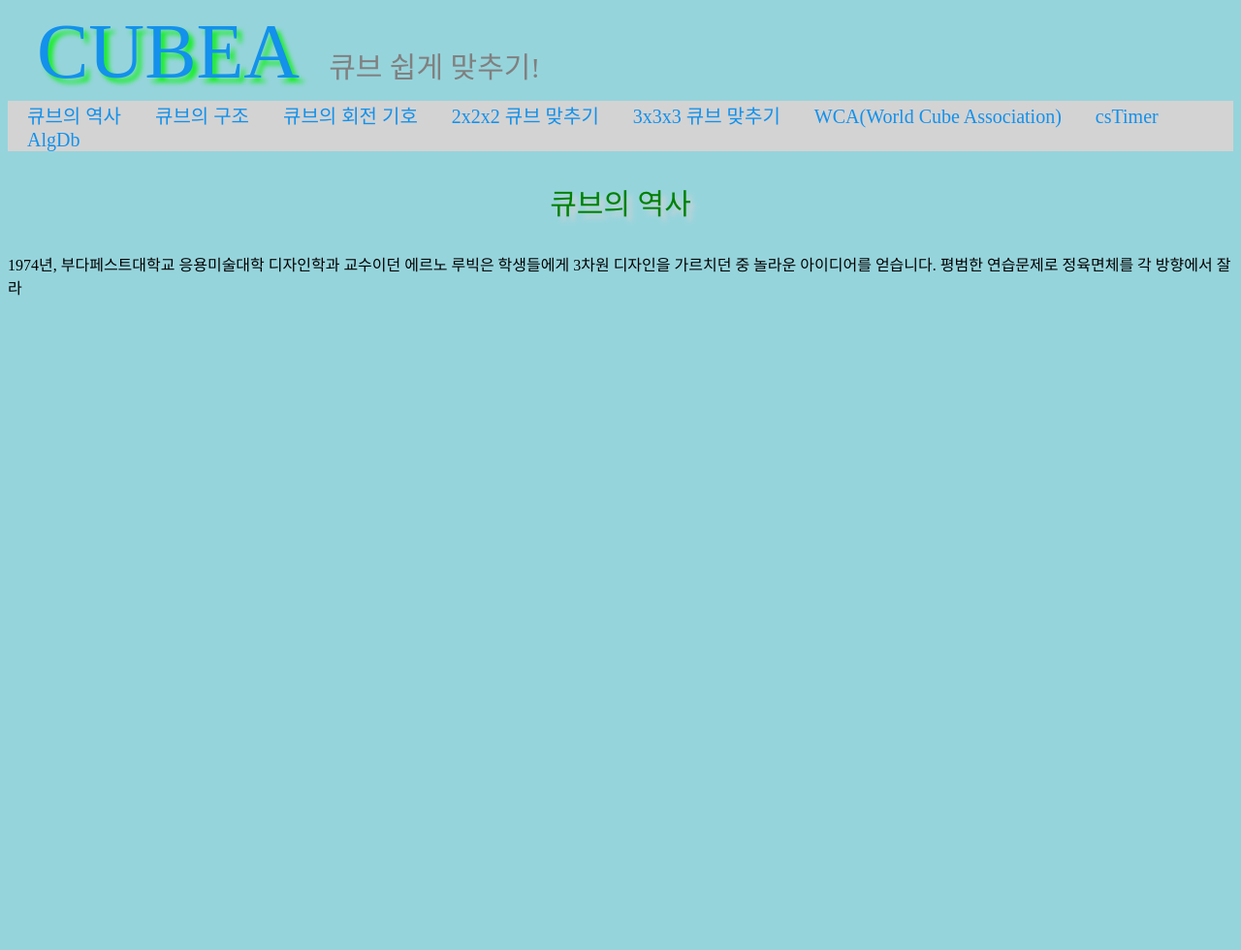
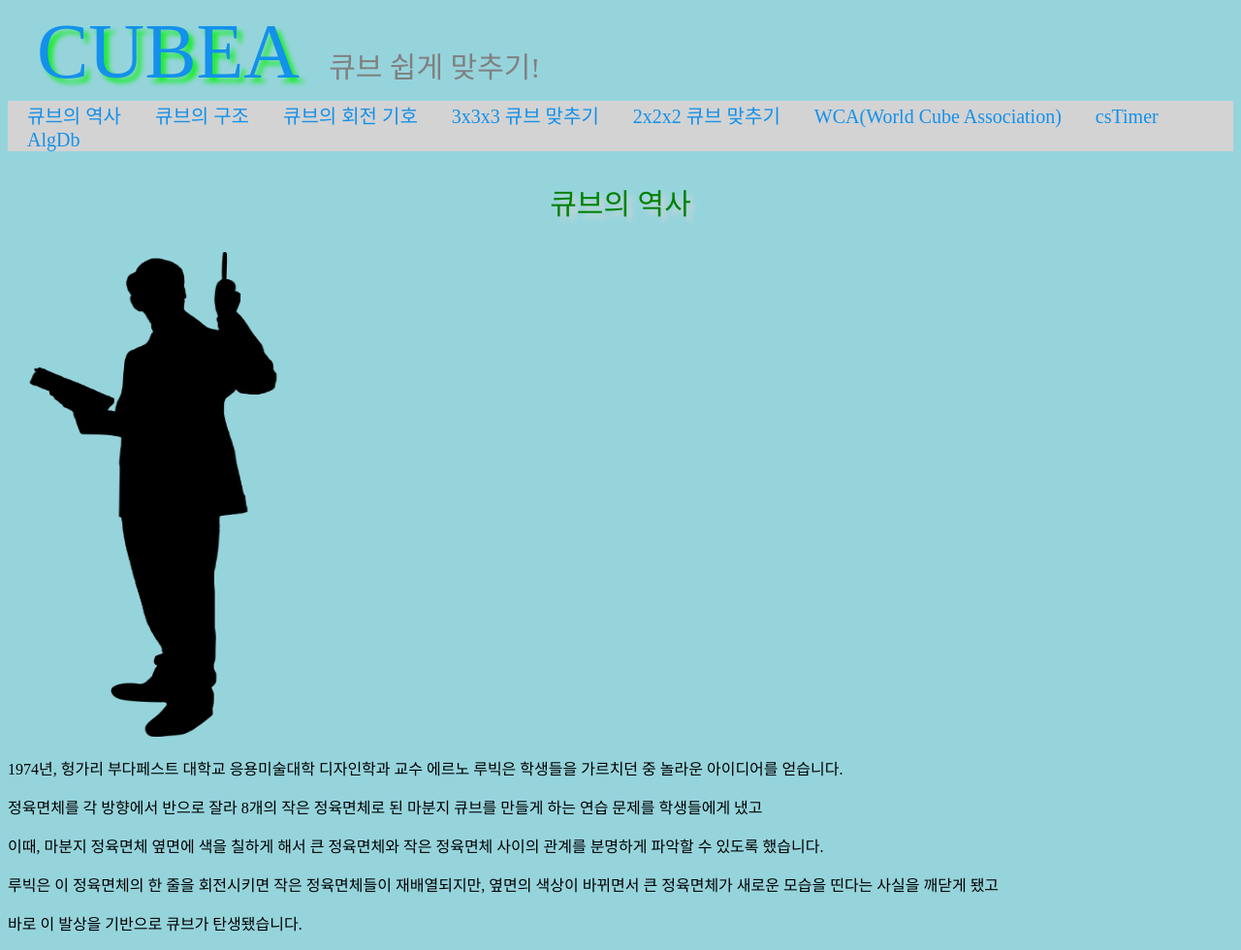
Before and after one commit to unicornddong99/lifeonearth, a plain HTML site: page 큐브의_역사.html in a window 1280 px wide. Shown: the whole page at 97% size. Before the commit the page ends 800 px from the top, so only its background shows below. Drawn offline with Linux system fonts and the light colour scheme.

Commit message:
6월15일

```diff
--- a/큐브의_역사.html
+++ b/큐브의_역사.html
@@ -63,8 +63,8 @@
         <li><a href="큐브의_역사.html">큐브의 역사</a></li>
         <li><a href="큐브의_구조.html">큐브의 구조</a></li>
         <li><a href="큐브의_회전_기호.html">큐브의 회전 기호</a></li>
+        <li><a href="3x3x3_큐브_맞추기.html">3x3x3 큐브 맞추기</a></li>
         <li><a href="2x2x2_큐브_맞추기.html">2x2x2 큐브 맞추기</a></li>
-        <li><a href="3x3x3_큐브_맞추기.html">3x3x3 큐브 맞추기</a></li>
         <li><a href="https://www.worldcubeassociation.org/" target="_blank">WCA(World Cube Association)</a></li>
         <li><a href="https://cstimer.net" target="_blank">csTimer</a></li>
         <li><a href="http://algdb.net/" target="_blank">AlgDb</a></li>
@@ -74,7 +74,12 @@
     <p>큐브의 역사</p>
 </div>
 <div>
-    <p>1974년, 부다페스트대학교 응용미술대학 디자인학과 교수이던 에르노 루빅은 학생들에게 3차원 디자인을 가르치던 중 놀라운 아이디어를 얻습니다. 평범한 연습문제로 정육면체를 각 방향에서 잘라</p>
+    <img src="./image/professor-ge45e9f434_1280.png" alt="에르노 루빅?" width="300px" height="500px">
+    <p>1974년, 헝가리 부다페스트 대학교 응용미술대학 디자인학과 교수 에르노 루빅은 학생들을 가르치던 중 놀라운 아이디어를 얻습니다.</p>
+    <p>정육면체를 각 방향에서 반으로 잘라 8개의 작은 정육면체로 된 마분지 큐브를 만들게 하는 연습 문제를 학생들에게 냈고</p>
+    <p>이때, 마분지 정육면체 옆면에 색을 칠하게 해서 큰 정육면체와 작은 정육면체 사이의 관계를 분명하게 파악할 수 있도록 했습니다.</p>
+    <p>루빅은 이 정육면체의 한 줄을 회전시키면 작은 정육면체들이 재배열되지만, 옆면의 색상이 바뀌면서 큰 정육면체가 새로운 모습을 띤다는 사실을 깨닫게 됐고</p>
+    <p>바로 이 발상을 기반으로 큐브가 탄생됐습니다.</p>
 </div>
 </body>
 </html>
```
Also changed, not shown: 2x2x2_큐브_맞추기.html (+1 -1 lines), 3x3x3_큐브_맞추기.html (+1 -1 lines), index.html (+1 -1 lines), 큐브의_구조.html (+1 -1 lines), 큐브의_회전_기호.html (+1 -1 lines), image/professor-ge45e9f434_1280.png (added).
